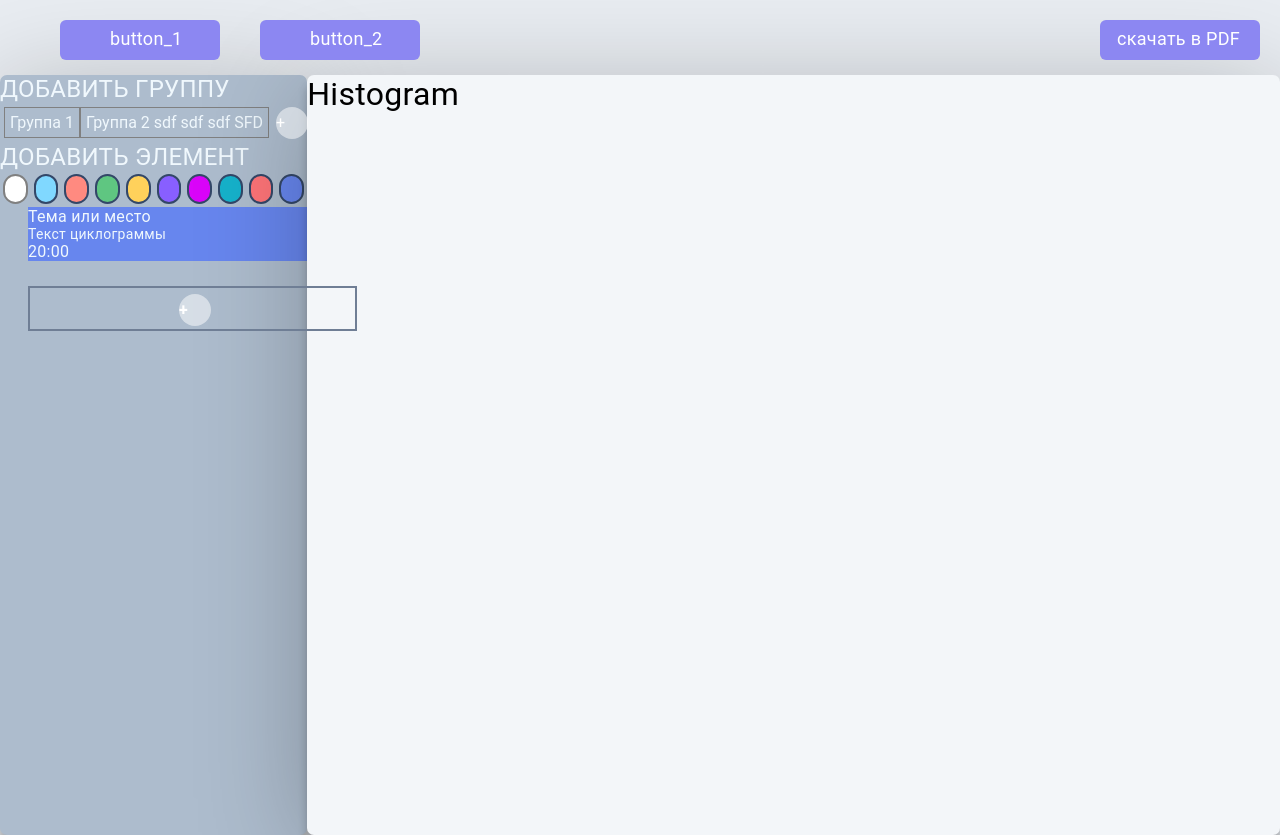
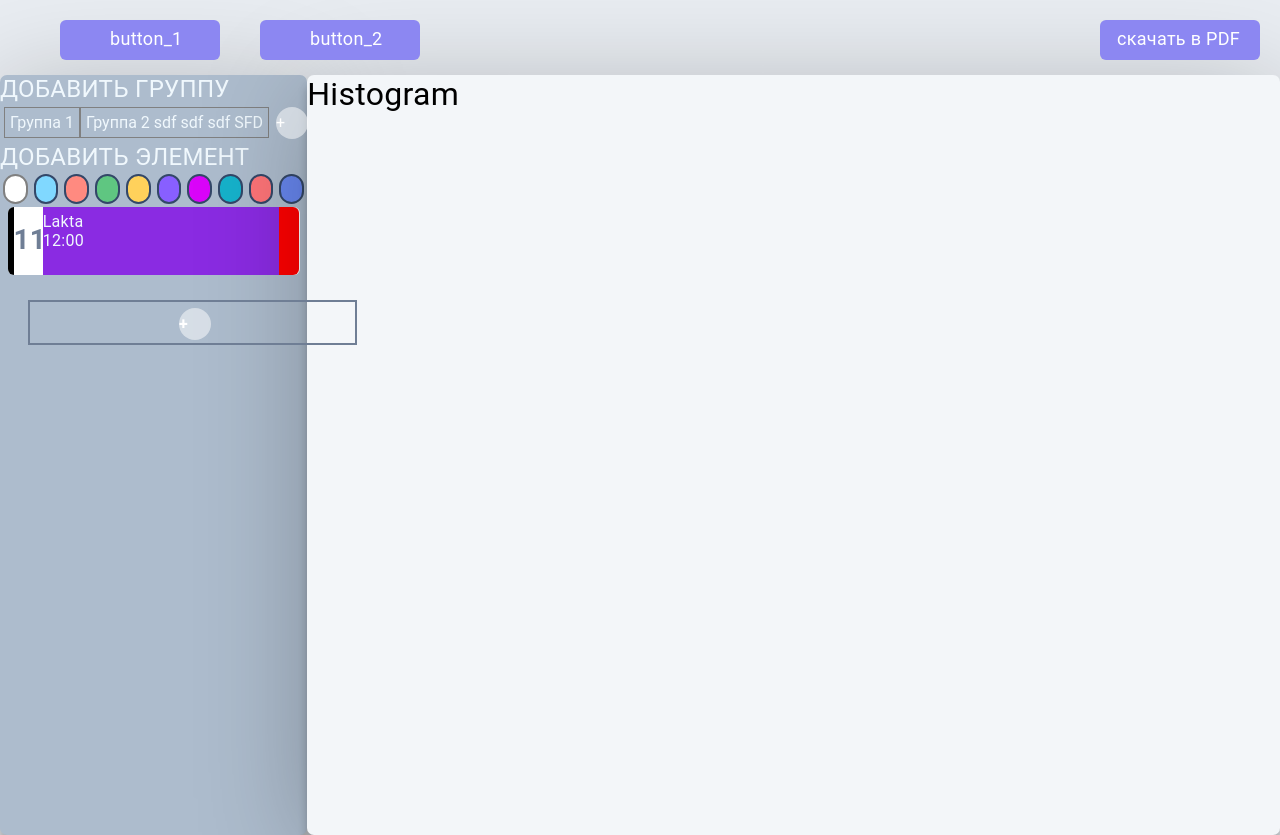
Before and after one commit to zakk50/gistogram, a React (Create React App) app: page / in a window 1280 px wide. Built offline with nearby package versions, Linux system fonts and the light colour scheme; a web font is replaced by a local one.

Commit message:
message 28.12.18

```diff
--- a/src/components/taskbar/Sidebar.jsx
+++ b/src/components/taskbar/Sidebar.jsx
@@ -51,7 +51,7 @@ const Sidebar = createReactClass({
             <div className="group-add">Группа 2 sdf sdf sdf SFD </div>
           </li>
           <li>
-            <div >
+            <div>
               <span className="plus_" >+</span>
             </div>
           </li>
@@ -67,11 +67,17 @@ const Sidebar = createReactClass({
             onChange={this.handleColorChange}
           />
         </div>
-        <div className="element">
-          <div className="element-title"><h3>Тема или место</h3></div>
-          <div className="element-text"><h4>Текст циклограммы</h4></div>
-          <div className="element-time"><h3>20:00</h3> </div>
+
+        <div className="block-task">
+          <div className="block color-element"></div>
+          <div className="block task-number"><p>11</p></div>
+          <div className="block task-text clearfix">
+            <div className="task-test-tema"><p>Lakta</p></div>
+            <div className="task-text-time"><p>12:00</p></div>
+          </div>
+          <div className="block task-delete"></div>
         </div>
+
         <div className="button-create" >
           <span className="plus_ss" >+</span>
         </div>
--- a/src/components/taskbar/sidebar.css
+++ b/src/components/taskbar/sidebar.css
@@ -51,22 +51,52 @@ ul li {
   font-weight: bold;
   cursor: pointer;
 }
-.element{
-  width: 332.5px;
-  min-height: 45px;
-  background: #6786EE;
-  margin-left: 28px;
-  text-align: left;
+.block-task{
+  margin: 0 auto;
+  width: 95%;
+  height: 68px;
+  background: #fff;
+  border-radius: 6px;
+  margin-bottom: 15px;
 }
-.element h3{
-  font-size: 16px;
-  padding: 0;
-  margin: 0;
+.block{
+  display: block;
+  height: 100%;
+  float: left;
 }
-.element h4{
-  font-size: 14px;
-  padding: 0;
-  margin: 0;
+.color-element{
+  width: 2%;
+  background: black;
+  border-radius: 6px 0 0 6px;
+}
+.task-number{
+  width: 10%;
+  /* background: #6F7E95; */
+}
+.task-number > p{
+  color: #6F7E95;
+  text-align: center;
+  font-size: 28px;
+  font-weight: bold;
+  padding-top: 16px;
+}
+.task-text{
+  display: block;
+  width: 81%;
+  height: 100%;
+  background: blueviolet;
+  padding: 5px 0;
+}
+.task-text-tema{
+
+}
+.task-tema-time{
+
+}
+.task-delete{
+  width: 7%;
+  background: red;
+  border-radius: 0 6px 6px 0;
 }
 .button-create{
   width: 328.5px;
```
